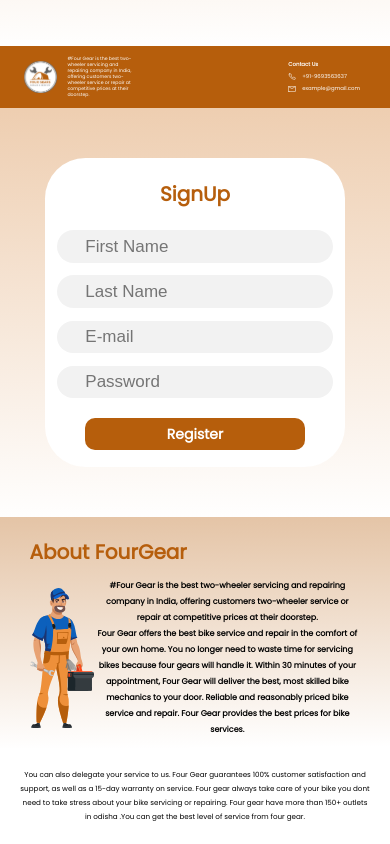
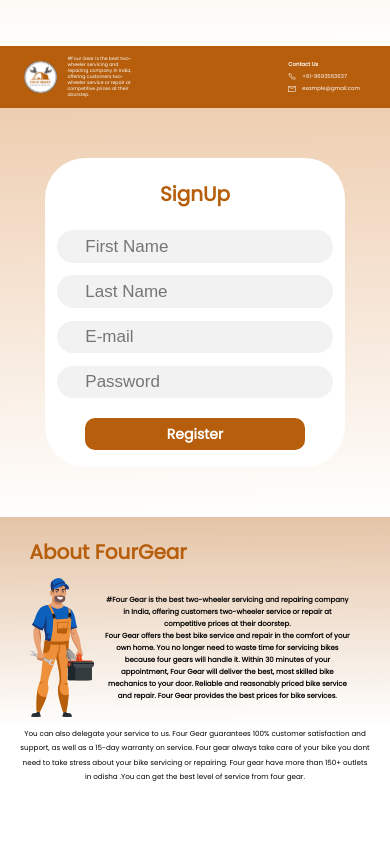
Before and after one commit to anshulkumarx7/FourGear-MotorBikeService-FrontEnd, a React (Vite) app: page / in a window 390 px wide. Shown: the part 5305-6149 px from the top of the page. After the commit the page ends 6089 px from the top, so only its background shows below. Built offline with nearby package versions, Linux system fonts and the light colour scheme.

Commit message:
initial commit

```diff
--- a/src/Styles/AboutDetail.css
+++ b/src/Styles/AboutDetail.css
@@ -19,7 +19,7 @@
 }
 @media screen and (max-width:550px){
     .fourGearAboutDetail{
-        padding: 2rem 2rem;
+        padding: 0rem 2rem;
     }
     .fourGearAboutDetail h3{
         font-size: 0.718rem;
--- a/src/Styles/AboutMain.css
+++ b/src/Styles/AboutMain.css
@@ -46,11 +46,11 @@
 }
 @media screen and (max-width:600px) {
   .fourGearAboutMainContent-About{
-    padding:unset;
+    padding:0 1rem;
   }
   .fourGearAboutMainContent-About h3{
-    font-size: 0.8rem;
-    line-height: 1.6rem;
+    font-size: 0.7rem;
+    line-height: 1.2rem;
   }
   .fourGearAboutMainContainer h1{
     font-size:2rem;
```
